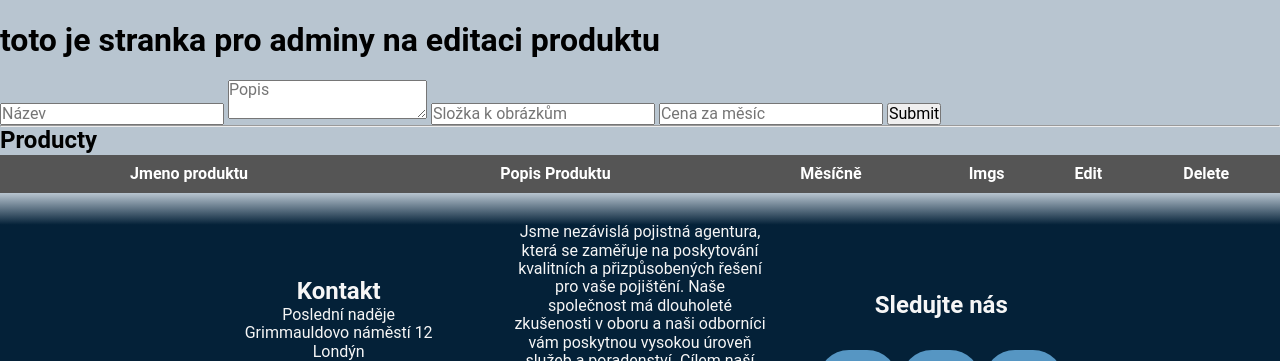
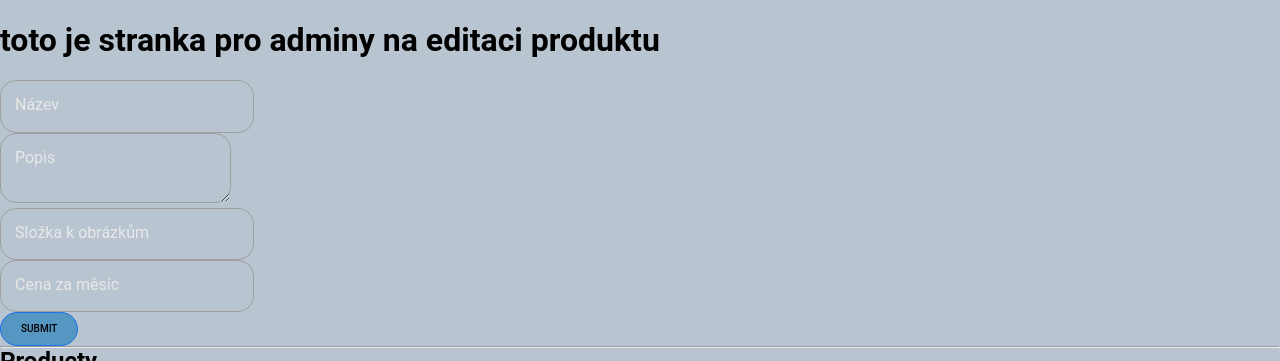
Before and after one commit to Ezzop6/app-pojistenci-v2, a Flask app: page /admin/edit_product in a window 1280 px wide; the page is wider, and only the part inside the window is pictured. Shown: the part 136-497 px from the top of that part. Run offline with Flask 2, Linux system fonts and the light colour scheme; the visitor is signed in with stand-in values (Sample User, id 1); data that the repository does not hold is empty.

Commit message:
predelana stzlizace formularu

```diff
--- a/form.py
+++ b/form.py
@@ -120,15 +120,12 @@ class CustomTest:
 
 class CompleteRegisterForm(FlaskForm):
     name = StringField("Jméno", widget = widgets.Input(input_type = "text"),
-                        render_kw = {"placeholder": "Jméno"},
                         validators=[validators.DataRequired(message="Musíte zadat jméno"),
                                     validators.Length(min=2, max=20, message="Jméno musí mít 2 až 20 znaků")])
     surname = StringField("Příjmení", widget = widgets.Input(input_type = "text"),
-                        render_kw = {"placeholder": "Příjmení"},
                         validators=[validators.DataRequired(message="Musíte zadat příjmení"),
                                     validators.Length(min=2, max=20, message="Příjmení musí mít 2 až 20 znaků")])
     birt_date = DateField("Datum narození", widget = widgets.Input(input_type = "date"),
-                        render_kw = {"placeholder": "Datum narození "},
                         validators=[validators.DataRequired(message="Musíte zadat datum narození")])
     submit = SubmitField("Uložit")
 
@@ -145,14 +142,11 @@ class CompleteRegisterForm(FlaskForm):
 
 class RegisterForm(FlaskForm):
     login = StringField("Login", widget=widgets.Input(input_type = "text"),
-        render_kw = {"placeholder": "Uživatelské jméno"},
         validators=[validators.DataRequired(message="Musíte zadat login"),
                     validators.Length(min=3, max=20, message="Login musí mít 3 až 20 znaků")])
     password = PasswordField("Heslo", widget=widgets.Input(input_type = "password"),
-        render_kw = {"placeholder": "Heslo"},
         validators = [validators.DataRequired(message="Musíte zadat heslo")])
     password2 = PasswordField("Zopakujte heslo", widget = widgets.Input(input_type = "password"),
-        render_kw={"placeholder": "Zopakujte heslo"},
         validators=[validators.DataRequired(message="Musíte zadat heslo")])
     submit = SubmitField("Registrovat se")
 
@@ -168,11 +162,9 @@ class RegisterForm(FlaskForm):
 
 class LoginForm(FlaskForm):
     login = StringField("Login", widget = widgets.Input(input_type = "text"),
-        render_kw={"placeholder": "Uživatelské jméno"},
         validators=[validators.DataRequired(message="Musíte zadat login"),
                     validators.Length(min=3, max=20, message="Login musí mít 3 až 20 znaků")])
     password = PasswordField("Heslo", widget = widgets.Input(input_type = "password"),
-        render_kw={"placeholder": "Heslo"},
         validators=[validators.DataRequired(message="Musíte zadat heslo"),
                     validators.Length(min=4, message="Heslo musí mít minimálně 4 znaků")])
     submit = SubmitField("Přihlásit se")
@@ -190,18 +182,14 @@ class LoginForm(FlaskForm):
 
 class EditProductsForm(FlaskForm):
     name = StringField("Název", widget = widgets.Input(input_type = "text"),
-        render_kw = {"placeholder": "Název"},
         validators = [validators.DataRequired(message="Musíte zadat název produktu"),
                     validators.Length(min=3, max=200, message="Název musí mít 3 až 200 znaků")])
     description = TextAreaField("Popis", widget = widgets.TextArea(),
-        render_kw = {"placeholder": "Popis"},
         validators = [validators.DataRequired(message="Musíte zadat popis produktu"),
                     validators.Length(min=20, max=2000, message="Popis musí mít 20 až 2000 znaků")])
     price_per_month = IntegerField("Cena za měsíc", widget = widgets.Input(input_type = "number"),
-        render_kw = {"placeholder": "Cena za měsíc"},
         validators = [validators.DataRequired(message="Musíte zadat cenu za měsíc")])
-    imgs_path = StringField("Složka k obrázkům", widget = widgets.Input(input_type = "text"),
-        render_kw = {"placeholder": "Složka k obrázkům"})
+    imgs_path = StringField("Složka k obrázkům", widget = widgets.Input(input_type = "text"))
     submit = SubmitField("Potvrdit")
 
     def validate_price_per_month(self, price_per_month):
@@ -218,14 +206,11 @@ class EditProductsForm(FlaskForm):
 
 class EditProduct(FlaskForm):
     description = TextAreaField("Popis", widget = widgets.TextArea(),
-        render_kw = {"placeholder": "Popis"},
         validators = [validators.DataRequired(message="Musíte zadat popis produktu"),
                     validators.Length(min=20, max=2000, message="Popis musí mít 20 až 2000 znaků")])
     price_per_month = IntegerField("Cena za měsíc", widget = widgets.Input(input_type = "number"),
-        render_kw = {"placeholder": "Cena za měsíc"},
         validators = [validators.DataRequired(message="Musíte zadat cenu za měsíc")])
-    imgs_path = StringField("Složka k obrázkům", widget = widgets.Input(input_type = "text"),
-        render_kw = {"placeholder": "Složka k obrázkům"})
+    imgs_path = StringField("Složka k obrázkům", widget = widgets.Input(input_type = "text"))
     submit = SubmitField("Potvrdit")
 
     def validate_price_per_month(self, price_per_month):
@@ -238,8 +223,7 @@ class YesNoForm(FlaskForm):
     no = SubmitField("Ne")
 
 class AddFakeUserForm(FlaskForm):
-    number_users = IntegerField("Kolik", widget = widgets.Input(input_type = "number"),default=1,
-        render_kw = {"placeholder": "Kolik uzivatelu"})
+    number_users = IntegerField("Vytvor uzivatele", widget = widgets.Input(input_type = "number"))
     submit = SubmitField("Potvrdit")
 
     def validate_number_users(self, number_users):
@@ -248,20 +232,13 @@ class AddFakeUserForm(FlaskForm):
             raise ValidationError(f"Povoleno je max 100 : {number_users}")
 
 class EditUserDataForm(FlaskForm):
-    name = StringField("Jméno", widget = widgets.Input(input_type = "text"),
-        render_kw = {"placeholder": "Jméno"})
-    surname = StringField("Příjmení", widget = widgets.Input(input_type = "text"),
-        render_kw = {"placeholder": "Příjmení"})
-    city = StringField("Město", widget = widgets.Input(input_type = "text"),
-        render_kw = {"placeholder": "Město"})
-    street = StringField("Ulice", widget = widgets.Input(input_type = "text"),
-        render_kw = {"placeholder": "Ulice"})
-    street_number = StringField("Číslo popisné", widget = widgets.Input(input_type = "text"),
-        render_kw = {"placeholder": "Číslo popisné"})
-    zip_code = StringField("PSČ", widget = widgets.Input(input_type = "text"),
-        render_kw = {"placeholder": "PSČ"})
-    email = StringField("Email", widget = widgets.Input(input_type = "email"),
-        render_kw = {"placeholder": "Email"})
+    name = StringField("Jméno", widget = widgets.Input(input_type = "text"))
+    surname = StringField("Příjmení", widget = widgets.Input(input_type = "text"))
+    city = StringField("Město", widget = widgets.Input(input_type = "text"))
+    street = StringField("Ulice", widget = widgets.Input(input_type = "text"))
+    street_number = StringField("Číslo popisné", widget = widgets.Input(input_type = "text"))
+    zip_code = StringField("PSČ", widget = widgets.Input(input_type = "text"))
+    email = StringField("Email", widget = widgets.Input(input_type = "email"))
     submit = SubmitField("Uložit")
 
     def validate_name(self, name):
@@ -284,10 +261,8 @@ class EditUserDataForm(FlaskForm):
 
 
 class ChangePasswordForm(FlaskForm):
-    password = PasswordField("Heslo", widget=widgets.Input(input_type = "password"),
-        render_kw = {"placeholder": "Heslo"})
-    password2 = PasswordField("Zopakujte heslo", widget = widgets.Input(input_type = "password"),
-        render_kw={"placeholder": "Zopakujte heslo"})
+    password = PasswordField("Heslo", widget=widgets.Input(input_type = "password"))
+    password2 = PasswordField("Zopakujte heslo", widget = widgets.Input(input_type = "password"))
     change_password = SubmitField("Uložit")
 
     if password != "" or password2 != "":
@@ -302,5 +277,4 @@ class FindUserForm(FlaskForm):
     search_by = SelectField("Hledat podle", choices = [("login", "login"), ("name", "jména"), ("surname", "příjmení"),
         ("city", "města"), ("street", "ulice"), ("street_number", "čísla popisného"), ("zip_code", "PSČ"), ("email", "email"),
         ("birth_date", "datum narození")])
-    search = StringField("Hledat", widget = widgets.Input(input_type = "text"),
-        render_kw = {"placeholder": "Hledat"})
+    search = StringField("Hledat", widget = widgets.Input(input_type = "text"))
--- a/main.py
+++ b/main.py
@@ -123,7 +123,6 @@ def user_page(login):
     change_password_form = ChangePasswordForm()
     role_form = EditUserRoleForm()
 
-
     if request.method == 'POST' and 'user_form' in request.form:
         if user_form.validate_on_submit():
             for form, data in user_form.data.items():
@@ -150,8 +149,10 @@ def user_page(login):
 def admin_page():
     '''Admin page with fake user generator'''
     fake_user_generator = AddFakeUserForm()
+
     if fake_user_generator.validate_on_submit():
         db_user.create_fake_users(fake_user_generator.number_users.data)
+
     return render_template('admin.html', fake_user_generator = fake_user_generator)
 
 @app.route('/admin/edit_product', methods=['GET', 'POST'])
@@ -162,9 +163,11 @@ def edit_products_page():
     edited products are saved to database'''
     new_produkt = EditProductsForm()
     products = db_product.get_all_products()
+
     if new_produkt.validate_on_submit():
         new_produkt = {"imgs_path":new_produkt.imgs_path.data,"name": new_produkt.name.data, "price": new_produkt.price_per_month.data, "description": new_produkt.description.data}
         db_product.add_product(new_produkt)
+
         return redirect(url_for('edit_products_page'))
     return render_template('all_products.html', new_produkt = new_produkt, products = products)
 
@@ -179,7 +182,7 @@ def edit_users_page():
 
     users = db_user.sort_users_by(sort_direction, sort_by)
     if sorting_form.validate_on_submit():
-        users = db_user.find_users_by(sorting_form.search_by.data, sorting_form.search.data.capitalize())
+        users = db_user.find_users_by(sorting_form.search_by.data, sorting_form.search.data)
 
     return render_template('all_users.html',
                         users = users,
--- a/static/css/style.css
+++ b/static/css/style.css
@@ -296,3 +296,39 @@ thead th {
     bottom: 0px;
     right: 30px;
 }
+
+/* form design */
+.input-group {
+    position: relative;
+}
+
+.input {
+    border: solid 1.5px #9e9e9e;
+    border-radius: 1rem;
+    background: none;
+    padding: 1rem;
+    font-size: 1rem;
+    color: #f5f5f5;
+    transition: border 150ms cubic-bezier(0.4,0,0.2,1);
+}
+
+.user-label {
+    position: absolute;
+    left: 15px;
+    color: #e8e8e8;
+    pointer-events: none;
+    transform: translateY(1rem);
+    transition: 150ms cubic-bezier(0.4,0,0.2,1);
+}
+
+.input:focus, input:valid {
+    outline: none;
+    border: 1.5px solid #1a73e8;
+}
+
+.input:focus ~ label, input:valid ~ label {
+    transform: translateY(-50%) scale(0.8);
+    background-color: #212121;
+    padding: 0 .2em;
+    color: #2196f3;
+}
--- a/templates/all_products.html
+++ b/templates/all_products.html
@@ -6,11 +6,23 @@
     <h1>toto je stranka pro adminy na editaci produktu</h1>
     <form method="POST">
         {{ new_produkt.csrf_token }}
-        {{ new_produkt.name }}
-        {{ new_produkt.description }}
-        {{ new_produkt.imgs_path }}
-        {{ new_produkt.price_per_month }}
-        <input type="submit">
+        <div class="input-group">
+            {{ new_produkt.name(class='input', required='required', autocomplete='off') }}
+            <label class="user-label">{{ new_produkt.name.label }}</label>
+        </div>
+        <div class="input-group">
+            {{ new_produkt.description(class='input', required='required', autocomplete='off') }}
+            <label class="user-label">{{ new_produkt.description.label }}</label>
+        </div>
+        <div class="input-group">
+            {{ new_produkt.imgs_path(class='input', required='required', autocomplete='off') }}
+            <label class="user-label">{{ new_produkt.imgs_path.label }}</label>
+        </div>
+        <div class="input-group">
+            {{ new_produkt.price_per_month(class='input', required='required', autocomplete='off') }}
+            <label class="user-label">{{ new_produkt.price_per_month.label }}</label>
+        </div>
+        <input class="btn" type="submit">
         <hr>
         {% for field, errors in new_produkt.errors.items() %}
     <div class="alert alert-error">
--- a/templates/delete_product.html
+++ b/templates/delete_product.html
@@ -7,8 +7,8 @@
 
 <form method="post">
     {{ form.csrf_token }}
-    {{ form.yes }}
-    {{ form.no }}
+    {{ form.yes(class="btn red_btn") }}
+    {{ form.no(class="btn green_btn")  }}
 </form>
 
 {% endblock %}
```
Also changed, not shown: templates/admin.html (+5 -2 lines), templates/all_users.html (+7 -2 lines), templates/complete_registration.html (+16 -4 lines), templates/edit_product.html (+12 -6 lines), templates/login.html (+8 -2 lines), templates/register.html (+15 -4 lines), templates/user.html (+43 -13 lines), 1 other file.
